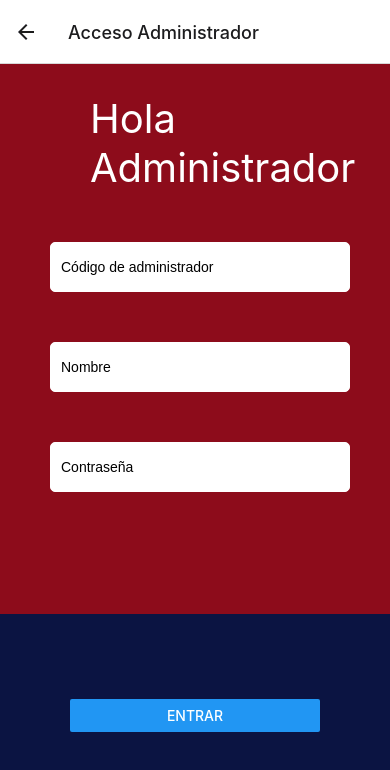
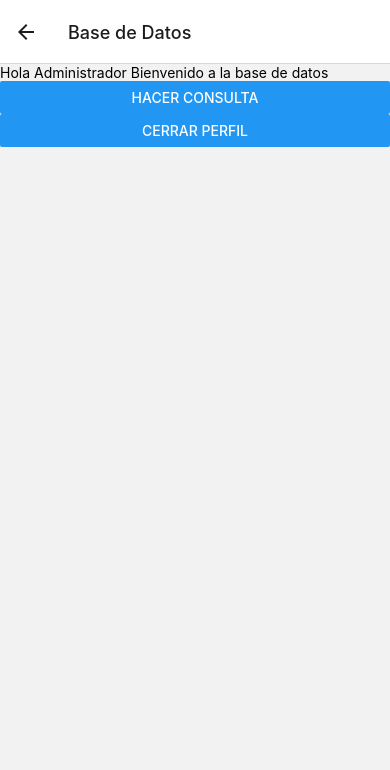
Before and after one commit to milenasantarelli/cine-neuquen, a React Native app: screen /Administrador in a window 390 px wide. Both pictures are taken after a click on the button "ENTRAR". Shown: the top 770 px of the page. Built offline with nearby package versions, Linux system fonts and the light colour scheme.

Commit message:
Bajando login

```diff
--- a/navigation/navigationStack.js
+++ b/navigation/navigationStack.js
@@ -7,6 +7,7 @@ import RegistroScreen from "../screens/registroScreen";
 import LoginScreen from "../screens/loginScreen";
 import TabNavigation from "./navigationTab";
 import AccesoAdminScreen from "../screens/accesoPersonalScreen";
+import BdScreen from "../screens/BD_Screen";
 
 const Stack = createNativeStackNavigator();
 
@@ -31,6 +32,11 @@ const NavigationStack = () => {
         <Stack.Screen name="Principal" component={PrincipalScreen} options={{ title: 'Pantalla Principal' }} />
 
         <Stack.Screen name="Administrador" component={AccesoAdminScreen} options={{ title: 'Acceso Administrador' }} />
+
+        <Stack.Screen name="Base de Datos" component={BdScreen} options={{ title: 'Base de Datos' }} />
+
+
+
       </Stack.Navigator>
     </NavigationContainer>
   );
--- a/screens/BD_Screen.js
+++ b/screens/BD_Screen.js
@@ -1,7 +1,32 @@
-import react from "react";
+import React from 'react';
+import { StyleSheet, Text, View, ScrollView, TextInput, Button} from 'react-native';
+import { useNavigation } from '@react-navigation/native';
 
-const native = useNavigation();
+const BdScreen = () => {
+  const native = useNavigation();
+  return (
+    <ScrollView>
+    <View style={style.view1}>
+        <Text style={style.titulo}>Hola Administrador Bienvenido a la base de datos</Text>
+    </View>
+    <View style={style.view2}>
+        <View style={style.boton}>
+            <Button title='HACER CONSULTA'/>
+        </View>
+        <View style={style.boton}>
+            <Button title='CERRAR PERFIL'/>
+        </View>
+    </View>
+    </ScrollView>
+  );
+}
+export default BdScreen ;
 
-export default function BDScreen(){
-
-}
+const style = StyleSheet.create({
+  container: {
+    flex: 1,
+    backgroundColor: '#10152f',
+    alignItems: 'center',
+    justifyContent: 'center',
+  },
+});
--- a/screens/accesoPersonalScreen.js
+++ b/screens/accesoPersonalScreen.js
@@ -26,7 +26,9 @@ const AccesoAdminScreen = () => {
     </View>
     <View style={style.view2}>
         <View style={style.boton}>
-            <Button title='ENTRAR'/>
+            <Button title='ENTRAR'
+            onPress={()=> native.navigate("Base de Datos")}
+            />
         </View>
     </View>
     </ScrollView>
```
Also changed, not shown: screens/comprarEntrada.js (+27 -3 lines), screens/formularioAPIScreen.js (+27 -3 lines).
